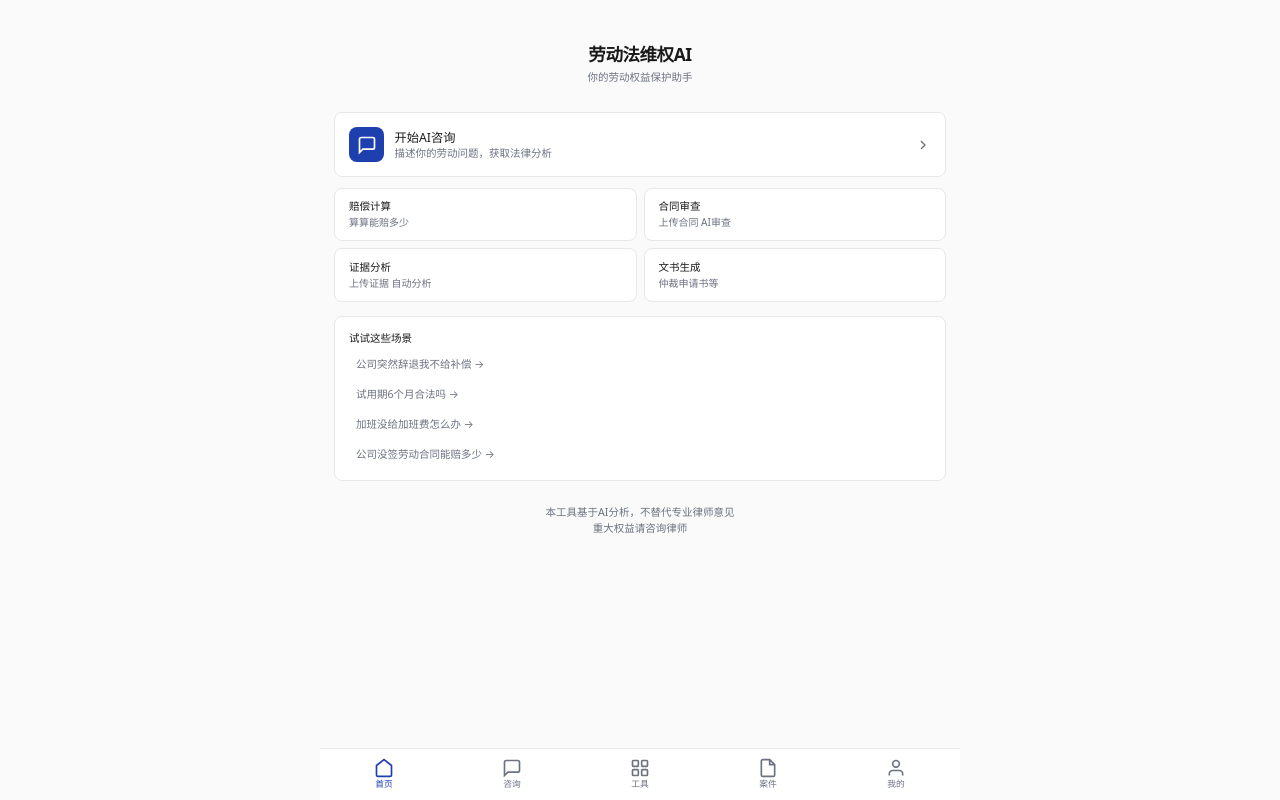
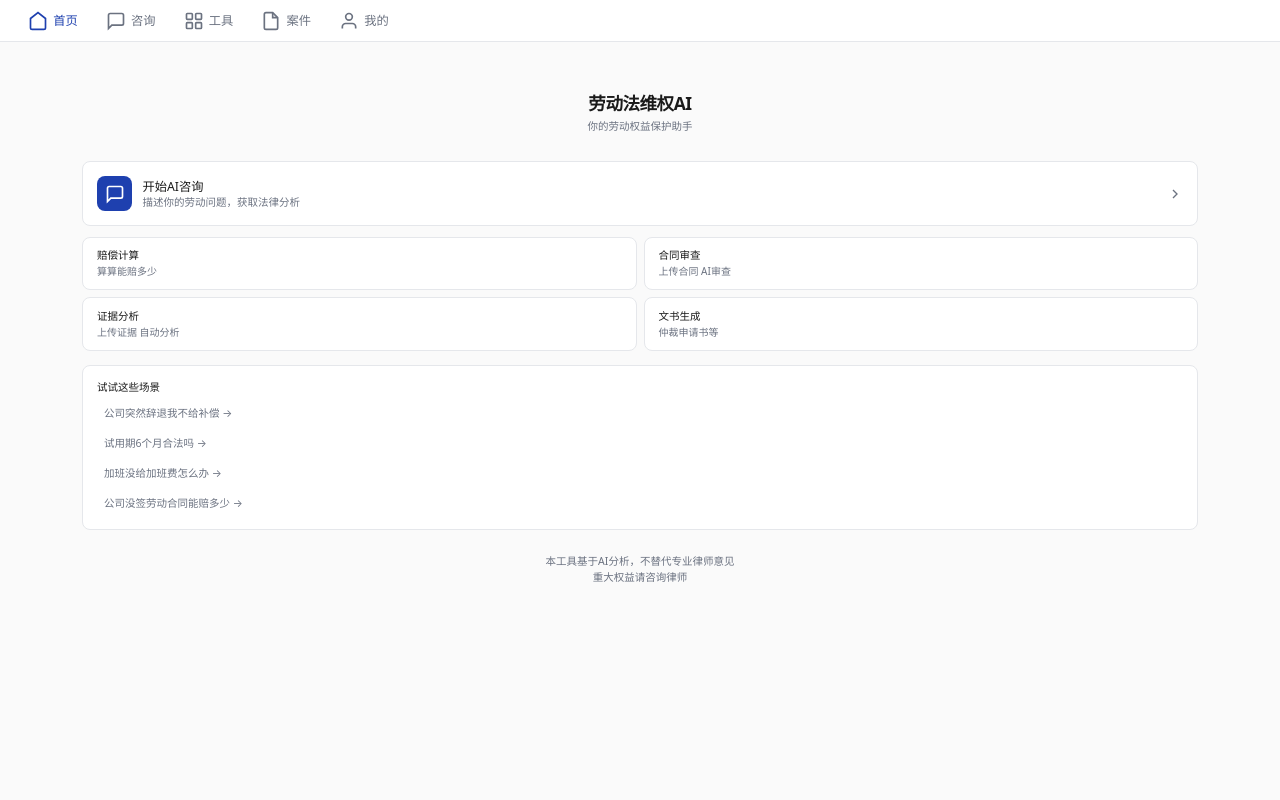
Before and after one commit to zzz123123lll/labor-law-ai, a Next.js app in the folder web-app/: page / in a window 1280 px wide. Built offline with nearby package versions, Linux system fonts and the light colour scheme.

Commit message:
feat: 响应式布局——移动底部Tab/PC顶部导航 + 自适应宽度

```diff
--- a/web-app/app/globals.css
+++ b/web-app/app/globals.css
@@ -12,14 +12,14 @@
   --color-success: #059669;
 
   /* 间距 (4px base) */
-  --spacing-xs: 0.25rem;   /* 4px */
-  --spacing-sm: 0.5rem;    /* 8px */
-  --spacing-md: 0.75rem;   /* 12px */
-  --spacing-lg: 1rem;      /* 16px */
-  --spacing-xl: 1.25rem;   /* 20px */
-  --spacing-2xl: 1.5rem;   /* 24px */
-  --spacing-3xl: 2rem;     /* 32px */
-  --spacing-4xl: 3rem;     /* 48px */
+  --spacing-xs: 0.25rem;
+  --spacing-sm: 0.5rem;
+  --spacing-md: 0.75rem;
+  --spacing-lg: 1rem;
+  --spacing-xl: 1.25rem;
+  --spacing-2xl: 1.5rem;
+  --spacing-3xl: 2rem;
+  --spacing-4xl: 3rem;
 
   /* 字体 */
   --font-sans: system-ui, -apple-system, "PingFang SC", "Microsoft YaHei", sans-serif;
@@ -39,18 +39,14 @@
     background: var(--color-bg);
     -webkit-font-smoothing: antialiased;
   }
-
   body {
     min-height: 100dvh;
   }
-
-  /* 超链接：仅蓝色，不要下划线 */
   a { color: var(--color-accent); text-decoration: none; }
   a:hover { text-decoration: underline; }
 }
 
 @layer components {
-  /* 卡片 */
   .card {
     background: var(--color-surface);
     border: 1px solid var(--color-border);
@@ -58,7 +54,6 @@
     padding: var(--spacing-lg);
   }
 
-  /* 输入框 */
   .input-field {
     background: var(--color-surface);
     border: 1px solid var(--color-border);
@@ -74,7 +69,6 @@
     box-shadow: 0 0 0 1px var(--color-accent);
   }
 
-  /* 主按钮 */
   .btn-primary {
     background: var(--color-accent);
     color: #FFFFFF;
@@ -89,7 +83,6 @@
   .btn-primary:hover { opacity: 0.9; }
   .btn-primary:disabled { opacity: 0.5; cursor: not-allowed; }
 
-  /* ghost 按钮 */
   .btn-ghost {
     background: transparent;
     color: var(--color-text-muted);
@@ -102,7 +95,6 @@
   }
   .btn-ghost:hover { border-color: var(--color-accent); }
 
-  /* 法条引用 */
   .law-ref {
     font-family: var(--font-mono);
     font-size: 0.8125rem;
@@ -113,7 +105,6 @@
     color: var(--color-text-muted);
   }
 
-  /* 标签/徽章 */
   .tag {
     display: inline-flex;
     align-items: center;
@@ -127,7 +118,7 @@
   .tag-success { background: #ECFDF5; color: var(--color-success); }
   .tag-info { background: #EFF6FF; color: var(--color-accent); }
 
-  /* 底部导航 */
+  /* 导航栏：移动端底部 / PC 端顶部 */
   .tab-bar {
     position: fixed;
     bottom: 0;
@@ -142,6 +133,22 @@
     padding: 0.375rem 0;
     z-index: 50;
   }
+  @media (min-width: 768px) {
+    .tab-bar {
+      top: 0;
+      bottom: auto;
+      left: 0;
+      transform: none;
+      max-width: 100%;
+      justify-content: flex-start;
+      gap: 2rem;
+      padding: 0 2rem;
+      height: 48px;
+      align-items: center;
+      border-top: none;
+      border-bottom: 1px solid var(--color-border);
+    }
+  }
   .tab-item {
     display: flex;
     flex-direction: column;
@@ -150,6 +157,14 @@
     color: var(--color-text-muted);
     padding: 0.25rem 0.75rem;
     transition: color 100ms;
+  }
+  @media (min-width: 768px) {
+    .tab-item {
+      flex-direction: row;
+      gap: 0.375rem;
+      font-size: 0.875rem;
+      padding: 0;
+    }
   }
   .tab-item.active { color: var(--color-accent); }
 
@@ -164,6 +179,7 @@
     font-size: 0.875rem;
     line-height: 1.6;
   }
+
   .msg-ai {
     background: var(--color-surface);
     border: 1px solid var(--color-border);
@@ -174,7 +190,6 @@
     line-height: 1.65;
   }
 
-  /* 报告卡片 */
   .report-card {
     background: var(--color-surface);
     border: 1px solid var(--color-border);
@@ -183,7 +198,6 @@
     padding: var(--spacing-lg);
   }
 
-  /* 免责声明 */
   .disclaimer {
     font-size: 0.75rem;
     color: var(--color-text-muted);
--- a/web-app/app/layout.tsx
+++ b/web-app/app/layout.tsx
@@ -10,25 +10,29 @@ export default function RootLayout({ children }: { children: React.ReactNode })
   return (
     <html lang="zh-CN">
       <body className="min-h-screen">
-        <main className="mx-auto max-w-[640px] pb-14">{children}</main>
-        <nav className="tab-bar">
-          <a href="/" className="tab-item active">
+        {/* 移动端居中窄栏 / PC 端全宽 */}
+        <main className="mx-auto pb-14 md:pt-14 max-w-[640px] md:max-w-[960px] lg:max-w-[1200px] px-4 md:px-8">
+          {children}
+        </main>
+        {/* 移动端底部Tab / PC 端顶部导航 */}
+        <nav className="tab-bar md:bottom-auto md:top-0 md:h-12 md:items-center md:border-b md:border-[var(--color-border)] md:justify-start md:gap-8 md:px-8">
+          <a href="/" className="tab-item active md:flex-row md:gap-1.5 md:text-sm">
             <svg width="20" height="20" viewBox="0 0 24 24" fill="none" stroke="currentColor" strokeWidth="2"><path d="M3 9l9-7 9 7v11a2 2 0 01-2 2H5a2 2 0 01-2-2z"/></svg>
             首页
           </a>
-          <a href="/consultation" className="tab-item">
+          <a href="/consultation" className="tab-item md:flex-row md:gap-1.5 md:text-sm">
             <svg width="20" height="20" viewBox="0 0 24 24" fill="none" stroke="currentColor" strokeWidth="2"><path d="M21 15a2 2 0 01-2 2H7l-4 4V5a2 2 0 012-2h14a2 2 0 012 2z"/></svg>
             咨询
           </a>
-          <a href="/toolbox" className="tab-item">
+          <a href="/toolbox" className="tab-item md:flex-row md:gap-1.5 md:text-sm">
             <svg width="20" height="20" viewBox="0 0 24 24" fill="none" stroke="currentColor" strokeWidth="2"><rect x="3" y="3" width="7" height="7" rx="1"/><rect x="14" y="3" width="7" height="7" rx="1"/><rect x="3" y="14" width="7" height="7" rx="1"/><rect x="14" y="14" width="7" height="7" rx="1"/></svg>
             工具
           </a>
-          <a href="/cases" className="tab-item">
+          <a href="/cases" className="tab-item md:flex-row md:gap-1.5 md:text-sm">
             <svg width="20" height="20" viewBox="0 0 24 24" fill="none" stroke="currentColor" strokeWidth="2"><path d="M14 2H6a2 2 0 00-2 2v16a2 2 0 002 2h12a2 2 0 002-2V8z"/><polyline points="14,2 14,8 20,8"/></svg>
             案件
           </a>
-          <a href="/profile" className="tab-item">
+          <a href="/profile" className="tab-item md:flex-row md:gap-1.5 md:text-sm">
             <svg width="20" height="20" viewBox="0 0 24 24" fill="none" stroke="currentColor" strokeWidth="2"><path d="M20 21v-2a4 4 0 00-4-4H8a4 4 0 00-4 4v2"/><circle cx="12" cy="7" r="4"/></svg>
             我的
           </a>
```
